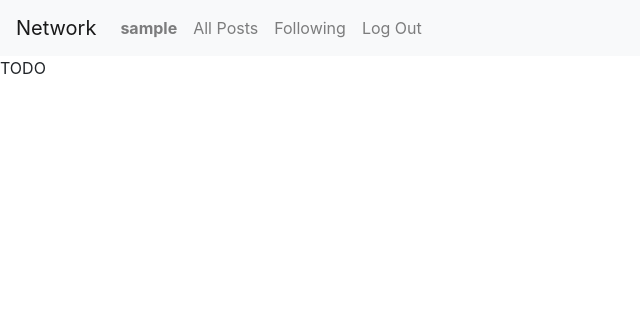
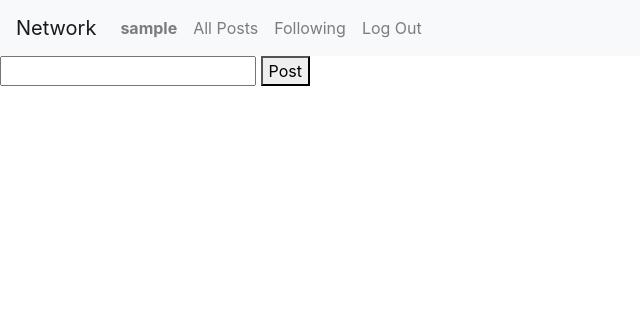
Before and after one commit to kftlfd/snetwork, a Django app: page / in a window 1280 px wide. Shown: the top 316 px of the page, without its empty margins (0-640 px from the left). Run offline with Django 3.2, Linux system fonts and the light colour scheme; the visitor is signed in with stand-in values (Sample User, id 1); data that the repository does not hold is empty; some libraries are stand-ins or nearby versions.

Commit message:
add post form; list of all posts

```diff
--- a/network/templates/network/index.html
+++ b/network/templates/network/index.html
@@ -1,5 +1,30 @@
 {% extends "network/layout.html" %}
 
 {% block body %}
-    TODO
+
+{% if user.is_authenticated %}
+<form action="{% url 'add-post' %}" method="POST">
+  {% csrf_token %}
+  <input type="text" name="content">
+  <button type="submit">Post</button>
+</form>
+{% endif %}
+
+
+{% if posts %}
+<div>
+  {% for post in posts%}
+  <br>
+  <div>
+    <div>{{ post.user }}</div>
+    <div>{{ post.content }}</div>
+    <div>{{ post.time }}</div>
+    <div>Likes: {{ post.post_reactions.count }}</div>
+    <div>Comments: {{ post.post_comments.count }}</div>
+    <a href="{% url 'post_view' post.id %}"><button>go to post</button></a>
+  </div>
+  {% endfor %}
+</div>
+{% endif %}
+
 {% endblock %}
```
